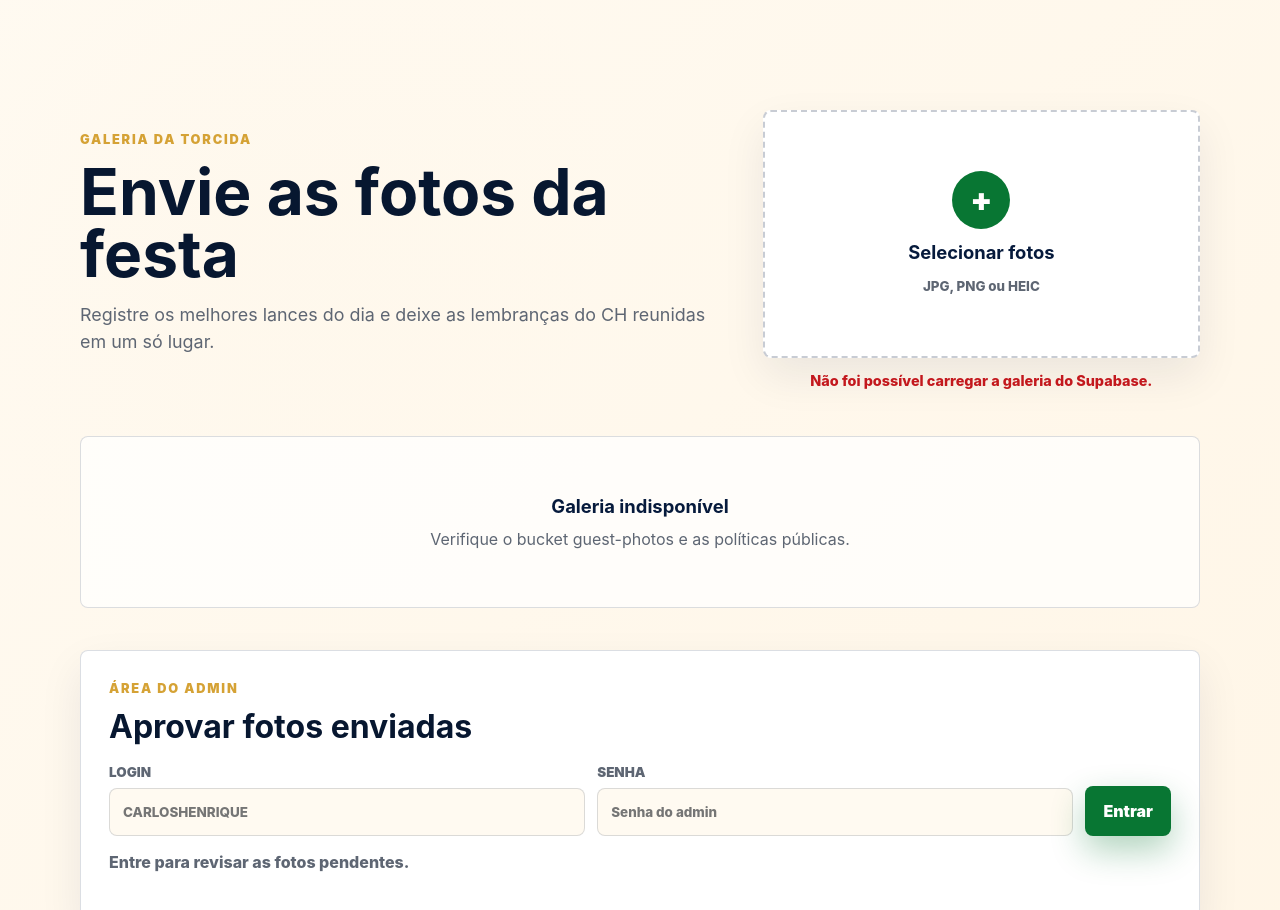
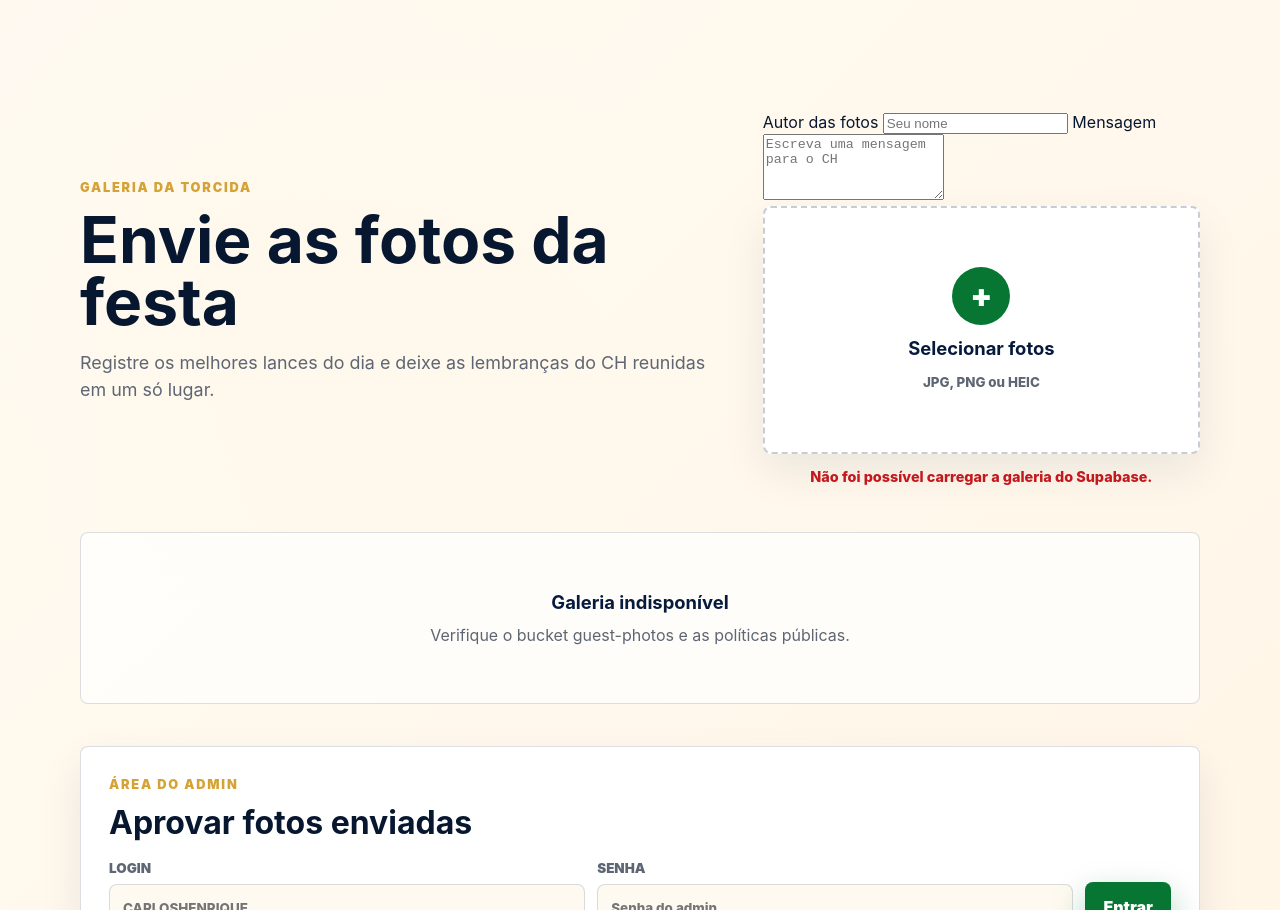
Before and after one commit to LBenaduce/chfelix, a website built with Vite: page index.html in a window 1280 px wide. Shown: the part 864-1774 px from the top of the page. Built offline with nearby package versions, Linux system fonts and the light colour scheme; no server answers.

Commit message:
Add photo author and message fields

```diff
--- a/index.html
+++ b/index.html
@@ -79,6 +79,16 @@
           </div>
 
           <div class="upload-card">
+            <div class="upload-fields">
+              <label>
+                <span>Autor das fotos</span>
+                <input id="photoAuthor" type="text" maxlength="60" placeholder="Seu nome" autocomplete="name">
+              </label>
+              <label>
+                <span>Mensagem</span>
+                <textarea id="photoMessage" maxlength="180" rows="4" placeholder="Escreva uma mensagem para o CH"></textarea>
+              </label>
+            </div>
             <input class="gallery-input" id="galleryInput" type="file" accept="image/*" multiple>
             <label class="upload-drop" for="galleryInput">
               <span class="upload-icon" aria-hidden="true">+</span>
```
